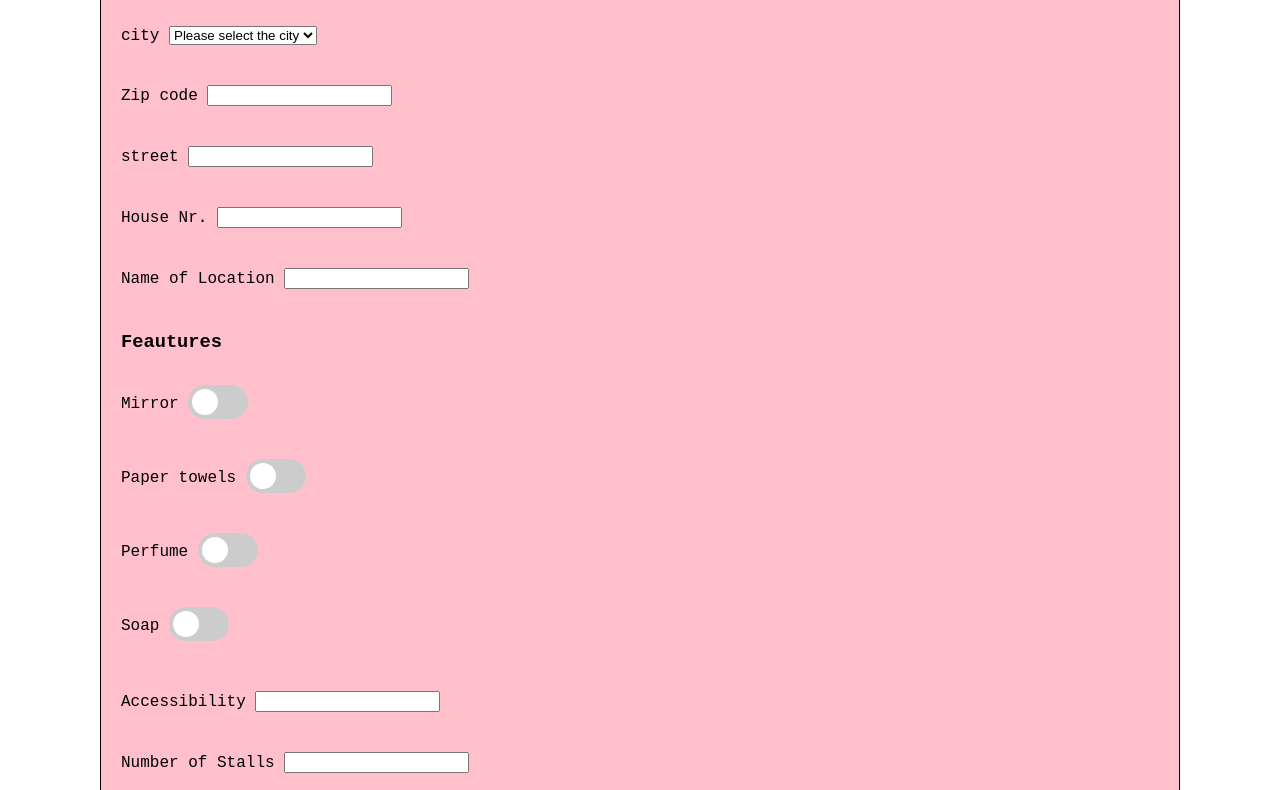
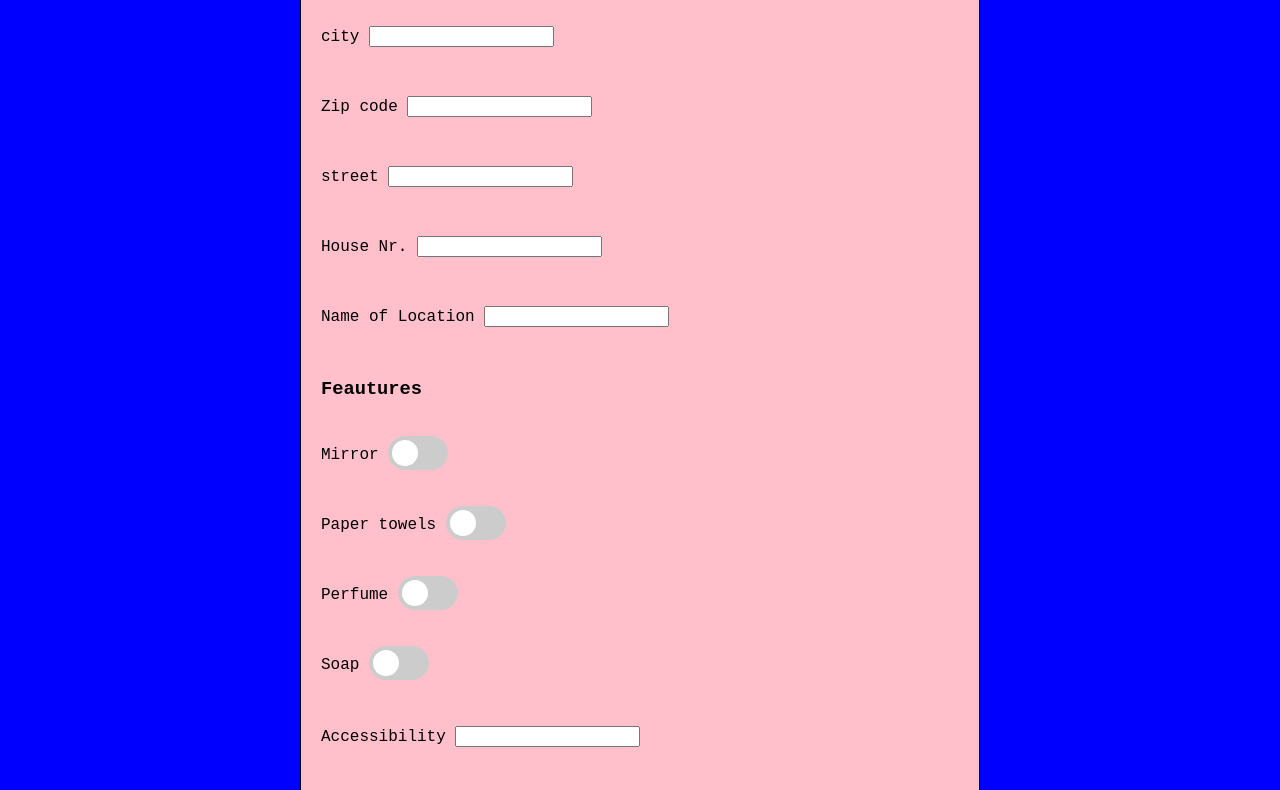
Before and after one commit to FBW41-2/toilets-app-mamuna-s-team-new, a plain HTML site: page index.html in a window 1280 px wide. Shown: the part 175-965 px from the top of the page. Drawn offline with Linux system fonts and the light colour scheme.

Commit message:
form optimized

```diff
--- a/index.html
+++ b/index.html
@@ -13,13 +13,13 @@
     <form action="https://kloapp.herokuapp.com/add" method="POST">
         <h1>WC Information collection Form</h1>
         <div>
-            <label for="city">city</label>
-            <select id="city" name="city" required>
-                <option value="">Please select the city</option>
-                <option value="Ber">Berlin</option>
-                <option value="Düs">Düsseldorf</option>
-                <option value="Ham">Hamburg</option>
-            </select>
+            <label for="citysel">city</label>
+            <input type="text" name="city" id="citysel" list="city">
+            <datalist id="city">
+                <option value="Berlin"></option>
+                <option value="Düsseldorf"></option>
+                <option value="Hamburg"></option>
+            </datalist>
         </div>
         <div>
             <label for="zip">Zip code</label>
@@ -78,7 +78,7 @@
 
         </div>
         <div>
-            <label for="sat">Rating</label>
+            <label for="sat">Rate it</label>
         </div>
         <div class="satisfaction">
 
--- a/style.css
+++ b/style.css
@@ -2,10 +2,11 @@ body {
     margin: 0;
     padding: 0;
     font-family: 'Courier New', Courier, monospace;
+    background-color: blue;
 }
 
 form {
-    margin: 100px;
+    margin: 100px 300px;
     padding: 0;
     position: relative;
     border: black 1px solid;
@@ -18,6 +19,8 @@ form {
 
 div {
     margin: 20px;
+    height: 30px;
+    width: 100%;
 }
 
 
```
